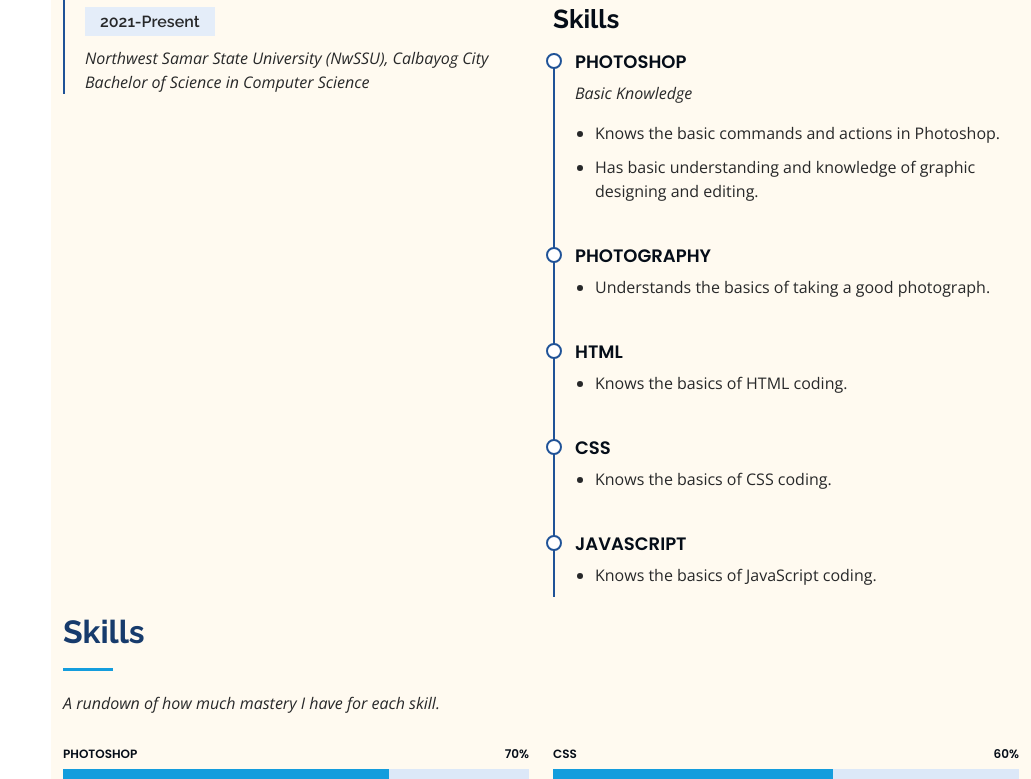
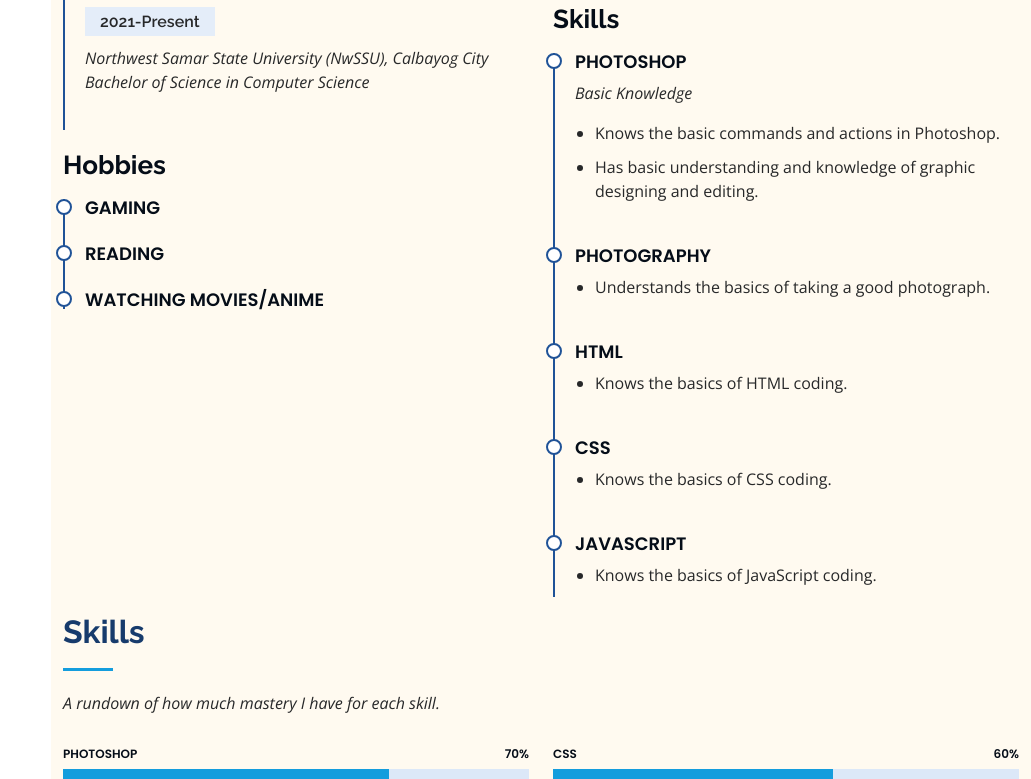
Before and after one commit to sufoxxx/ite6mco, a plain HTML site: page index.html in a window 1280 px wide. Shown: the part 1158-1937 px from the top of the page, without its empty margins (249-1280 px from the left). Drawn offline with nearby package versions, Linux system fonts and the light colour scheme.

Commit message:
Update index.html

```diff
--- a/index.html
+++ b/index.html
@@ -126,6 +126,16 @@
               <p><em>Northwest Samar State University (NwSSU), Calbayog City
                 <br>
               Bachelor of Science in Computer Science</em></p>
+            </div>
+            <h3 class="resume-title">Hobbies</h3>
+            <div class="resume-item">
+              <h4>Gaming</h4>
+            </div>
+            <div class="resume-item">
+              <h4>Reading</h4>
+            </div>
+            <div class="resume-item">
+              <h4>Watching movies/anime</h4>
             </div>
           </div>
           <div class="col-lg-6" data-aos="fade-up">
```
